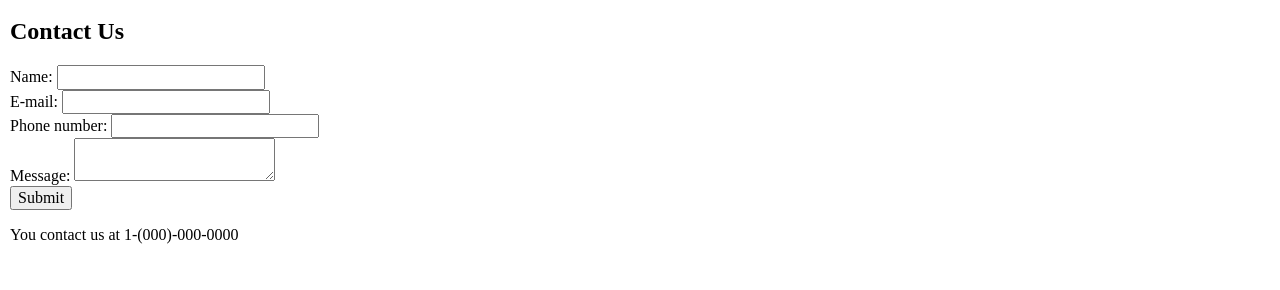
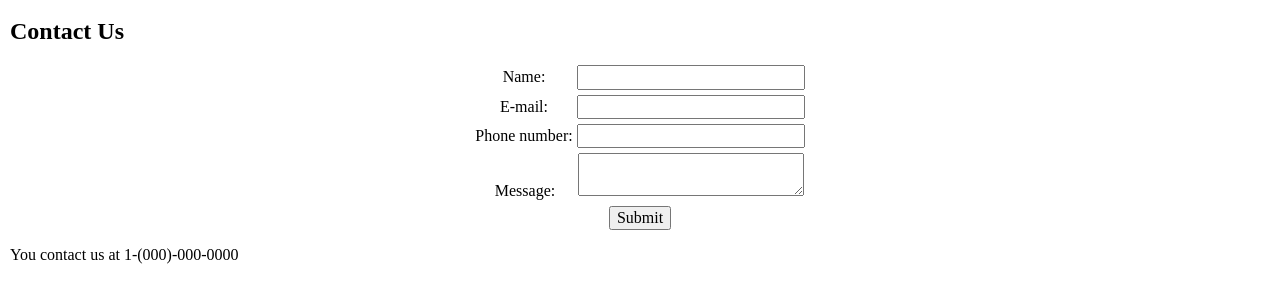
Before and after one commit to phyrenight/tourist_site, a plain HTML site: page index.html in a window 1280 px wide. Shown: the part 1514-1804 px from the top of the page. Drawn offline with nearby package versions, Linux system fonts and the light colour scheme; a script that the page names is missing.

Commit message:
add align form fields

```diff
--- a/css/style.css
+++ b/css/style.css
@@ -20,8 +20,29 @@ html {
     min-height: 500px;
 }
 
-@media(max-width: 568px){
+.input__wrapper {
+    margin-bottom: 5px;
+}
+
+.form__label {
+    display: inline-block;
+    width: 98px;
+}
+
+.button__wrapper {
+    text-align: center;
+}
+
+@media(min-width: 568px){
     .parallax {
         background-attachment: scroll;
     }
+
+    .input__wrapper {
+        text-align: center;
+    }
+
+    .form__input {
+        width: 220px;
+    }
 }
```
